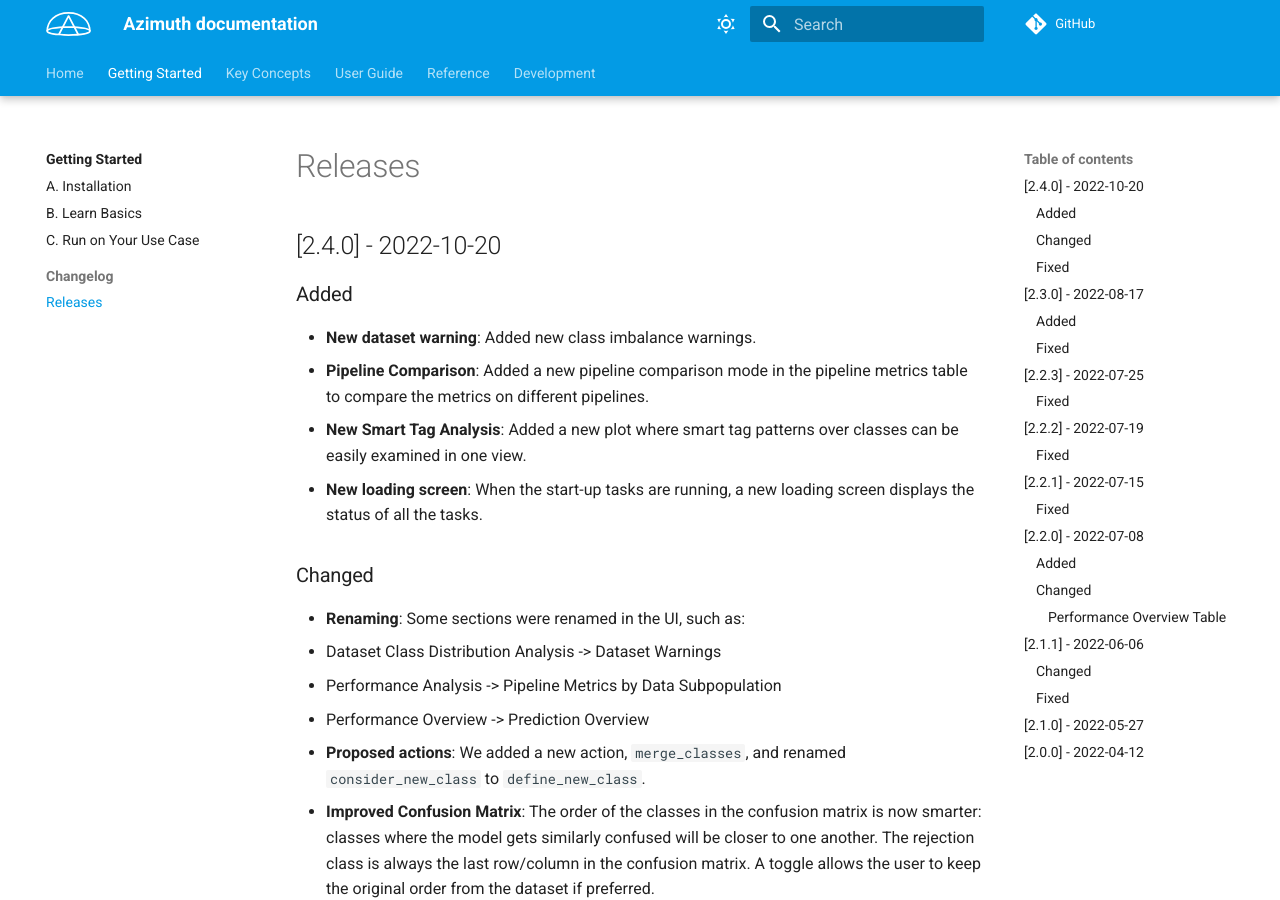
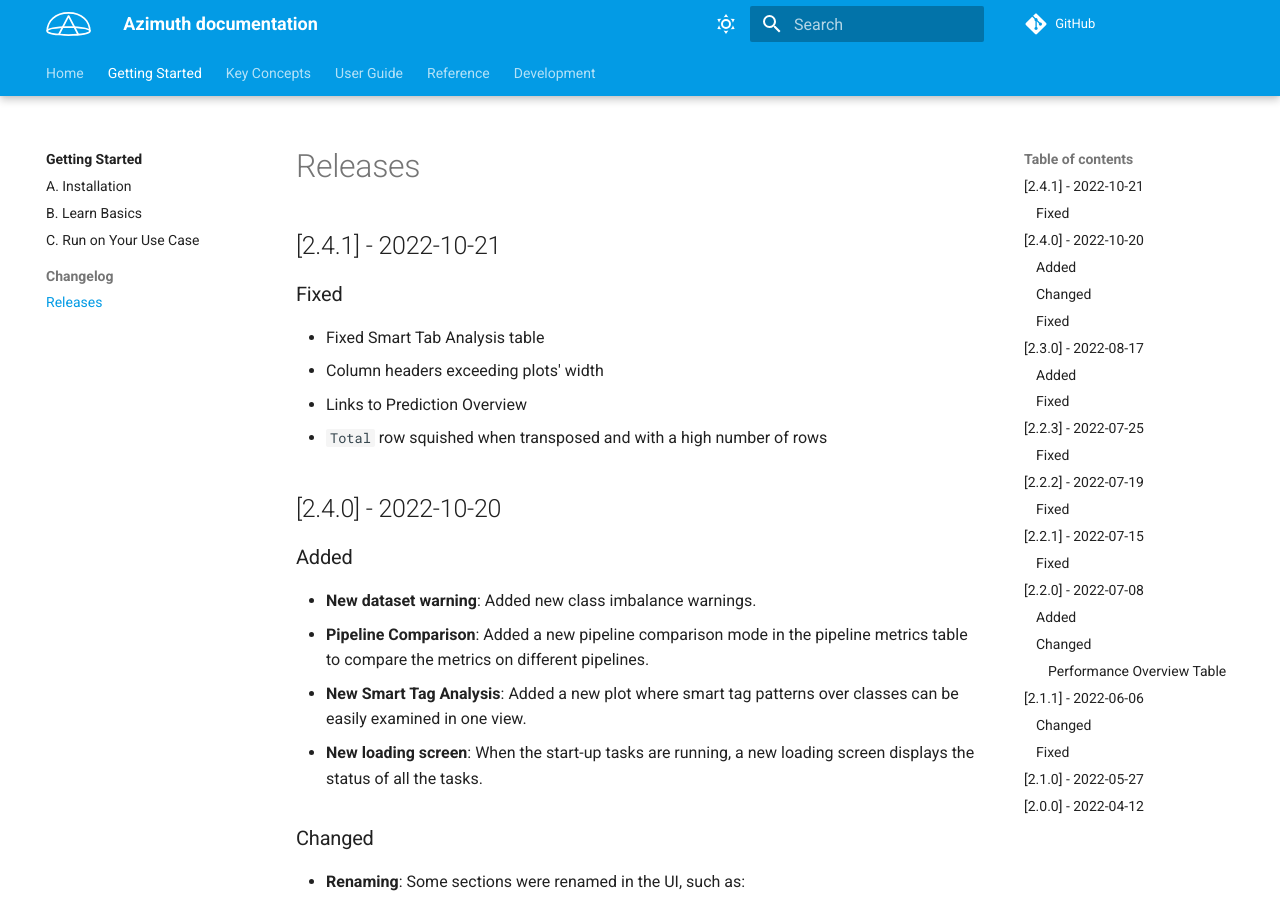
Before and after one commit to ServiceNow/azimuth, an MkDocs documentation site: the page built from docs/docs/getting-started/changelog.md, in a window 1280 px wide and 900 px high. Built offline with MkDocs 1.6.1 and Material for MkDocs 9.7.7, drawn with Linux system fonts in a browser that asks for light colours; comment, search, counter and statistics services are not loaded; the version menu is left out.

Commit message:
Prepare patch release

```diff
--- a/docs/docs/getting-started/changelog.md
+++ b/docs/docs/getting-started/changelog.md
@@ -1,4 +1,12 @@
 # Releases
+
+## [2.4.1] - 2022-10-21
+
+### Fixed
+- Fixed Smart Tab Analysis table
+  - Column headers exceeding plots' width
+  - Links to Prediction Overview
+  - `Total` row squished when transposed and with a high number of rows
 
 ## [2.4.0] - 2022-10-20
 
@@ -21,7 +29,6 @@
 
 ### Fixed
 - Fixed an issue related to HuggingFace where filtering on an empty dataset would result in an error.
-
 
 ## [2.3.0] - 2022-08-17
 
--- a/pyproject.toml
+++ b/pyproject.toml
@@ -1,6 +1,6 @@
 [tool.poetry]
 name = "azimuth"
-version = "2.4.0"
+version = "2.4.1"
 description = "Azimuth provides a unified error analysis experience to data scientists."
 readme = "README.md"
 authors = ["Azimuth team <azimuth-team@servicenow.com>"]
```
Also changed, not shown: CHANGELOG.md.
